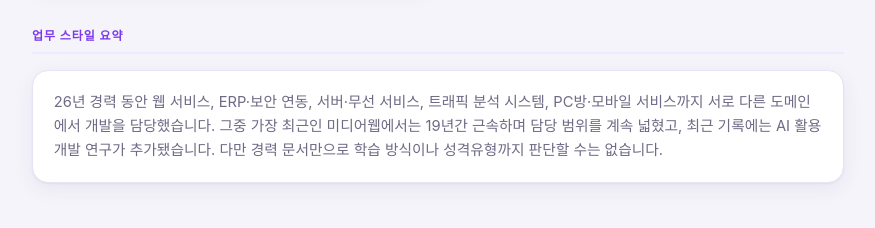
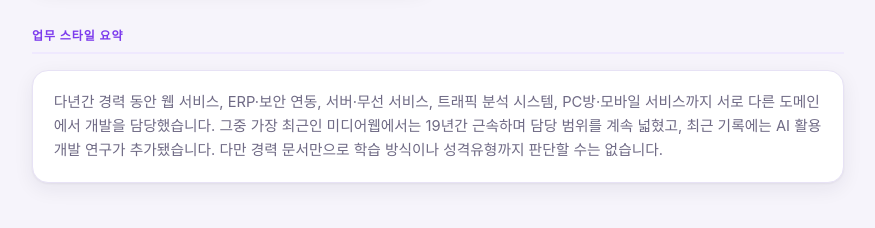
Before and after one commit to ImDaeseong/career, a plain HTML site: page mbti.html in a window 1280 px wide. Shown: the part 1014-1242 px from the top of the page, without its empty margins (202-1077 px from the left). Drawn offline with Linux system fonts and the light colour scheme.

Commit message:
mbti.html 업무 스타일 요약의 "N년 경력 동안"도 "다년간"으로 통일
히어로의 고정 "25년"과 동적 계산값(26년)이 한 페이지에서 서로
다르게 보이던 불일치 해소. 더 이상 쓰이지 않는 career-years
계산 스크립트도 함께 제거

```diff
--- a/mbti.html
+++ b/mbti.html
@@ -142,7 +142,7 @@
 <section>
   <h2 class="section-title">업무 스타일 요약</h2>
   <p class="style-summary">
-    <span class="career-years">25</span>년 경력 동안 웹 서비스, ERP·보안 연동, 서버·무선 서비스, 트래픽 분석 시스템,
+    다년간 경력 동안 웹 서비스, ERP·보안 연동, 서버·무선 서비스, 트래픽 분석 시스템,
     PC방·모바일 서비스까지 서로 다른 도메인에서 개발을 담당했습니다. 그중 가장 최근인
     미디어웹에서는 19년간 근속하며 담당 범위를 계속 넓혔고, 최근 기록에는 AI 활용 개발
     연구가 추가됐습니다. 다만 경력 문서만으로 학습 방식이나 성격유형까지 판단할 수는 없습니다.
@@ -153,19 +153,5 @@
   <a href="index.html">← 이력서로 돌아가기</a>
 </footer>
 
-<script>
-  (function () {
-    var start = new Date(2000, 5, 1);
-    var now = new Date();
-    var years = now.getFullYear() - start.getFullYear();
-    if (now.getMonth() < start.getMonth() || (now.getMonth() === start.getMonth() && now.getDate() < start.getDate())) {
-      years--;
-    }
-    document.querySelectorAll('.career-years').forEach(function (el) {
-      el.textContent = years;
-    });
-  })();
-</script>
-
 </body>
 </html>
```
